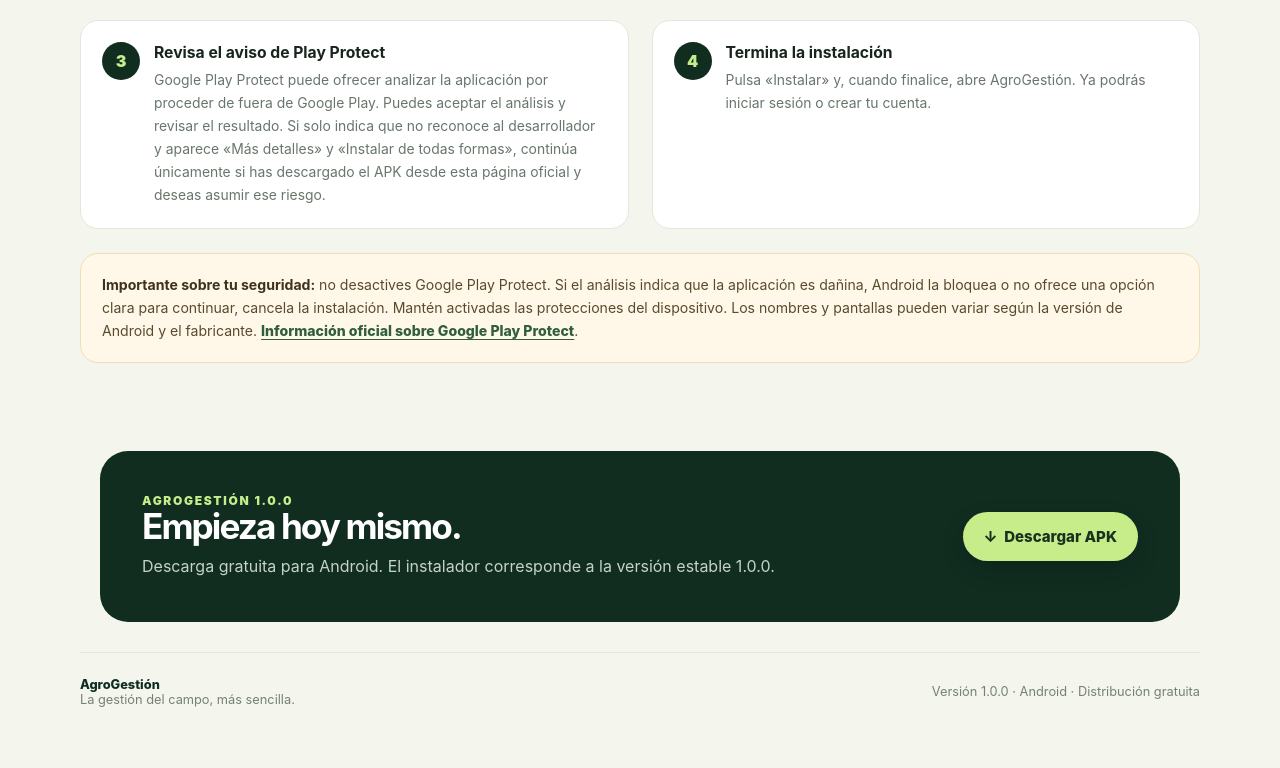
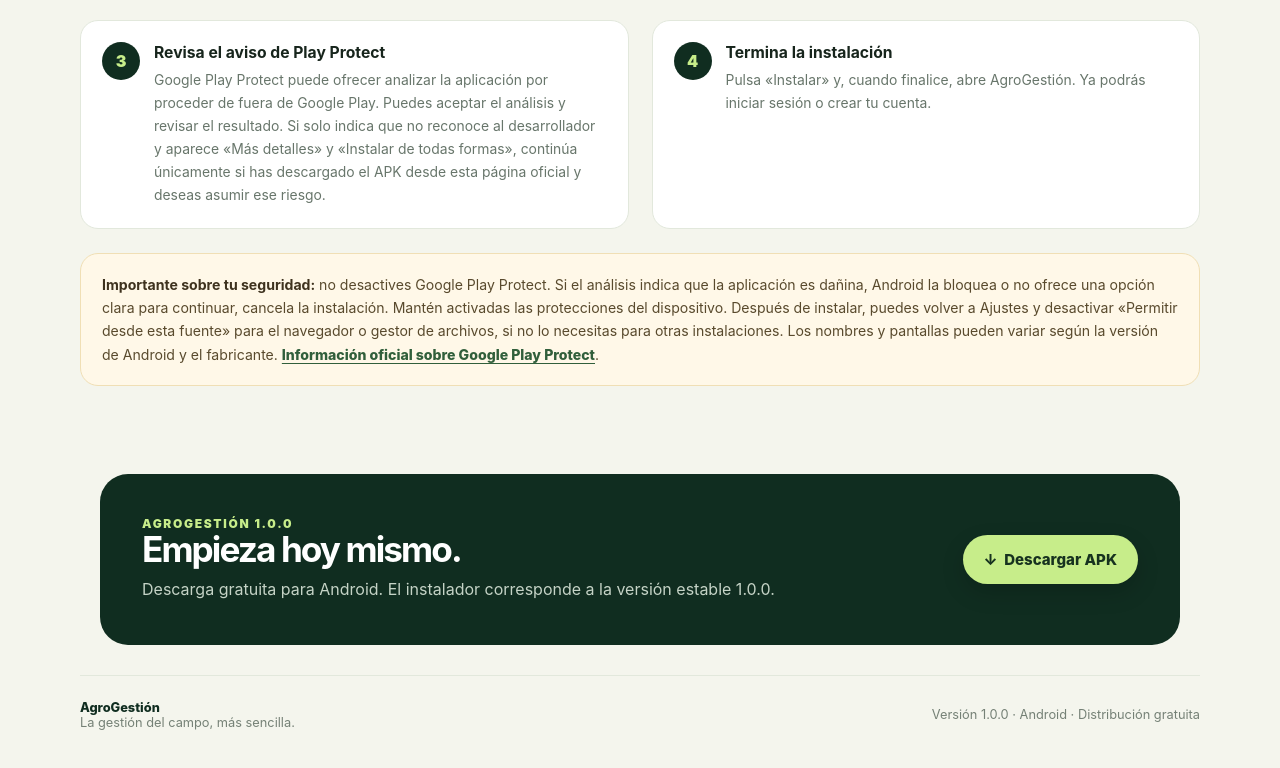
Before and after one commit to MrJoSeKi/AgroGestion-Descargas, a plain HTML site: page index.html in a window 1280 px wide. Shown: the part 2129-2897 px from the top of the page. Drawn offline with Linux system fonts and the light colour scheme.

Commit message:
Add reminder to revoke APK install source permission

```diff
--- a/index.html
+++ b/index.html
@@ -154,7 +154,7 @@
           <div class="step"><span class="step-num">3</span><div><h3>Revisa el aviso de Play Protect</h3><p>Google Play Protect puede ofrecer analizar la aplicación por proceder de fuera de Google Play. Puedes aceptar el análisis y revisar el resultado. Si solo indica que no reconoce al desarrollador y aparece «Más detalles» y «Instalar de todas formas», continúa únicamente si has descargado el APK desde esta página oficial y deseas asumir ese riesgo.</p></div></div>
           <div class="step"><span class="step-num">4</span><div><h3>Termina la instalación</h3><p>Pulsa «Instalar» y, cuando finalice, abre AgroGestión. Ya podrás iniciar sesión o crear tu cuenta.</p></div></div>
         </div>
-        <div class="install-note"><strong>Importante sobre tu seguridad:</strong> no desactives Google Play Protect. Si el análisis indica que la aplicación es dañina, Android la bloquea o no ofrece una opción clara para continuar, cancela la instalación. Mantén activadas las protecciones del dispositivo. Los nombres y pantallas pueden variar según la versión de Android y el fabricante. <a href="https://support.google.com/googleplay/answer/2812853?hl=es" target="_blank" rel="noopener">Información oficial sobre Google Play Protect</a>.</div>
+        <div class="install-note"><strong>Importante sobre tu seguridad:</strong> no desactives Google Play Protect. Si el análisis indica que la aplicación es dañina, Android la bloquea o no ofrece una opción clara para continuar, cancela la instalación. Mantén activadas las protecciones del dispositivo. Después de instalar, puedes volver a Ajustes y desactivar «Permitir desde esta fuente» para el navegador o gestor de archivos, si no lo necesitas para otras instalaciones. Los nombres y pantallas pueden variar según la versión de Android y el fabricante. <a href="https://support.google.com/googleplay/answer/2812853?hl=es" target="_blank" rel="noopener">Información oficial sobre Google Play Protect</a>.</div>
       </section>
 
       <section class="wrap" id="descarga">
```
